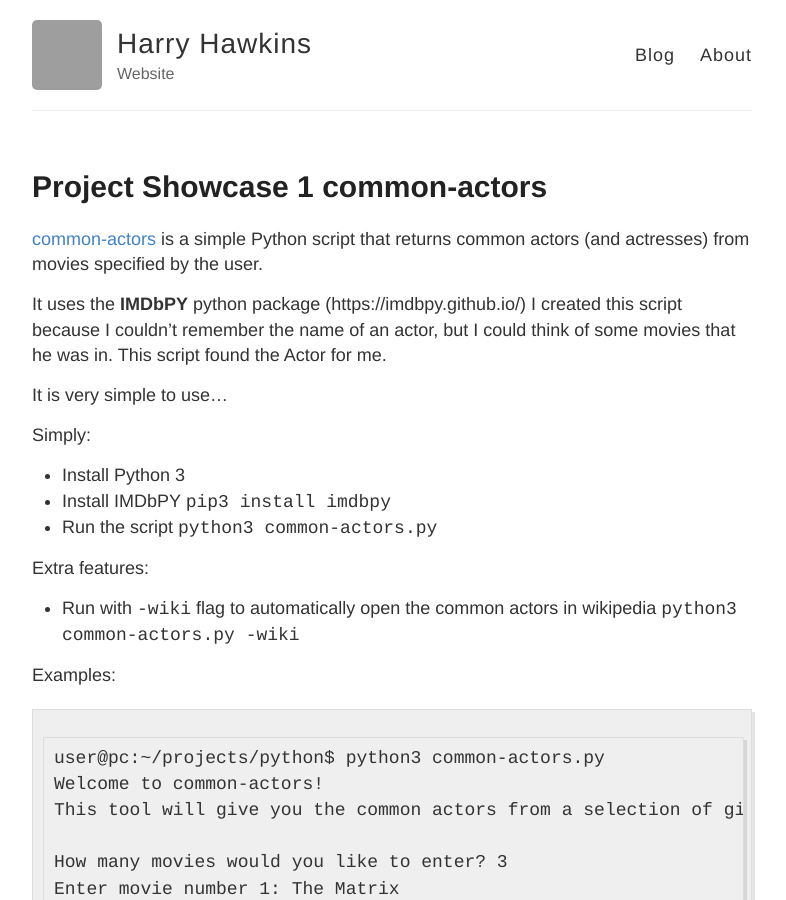
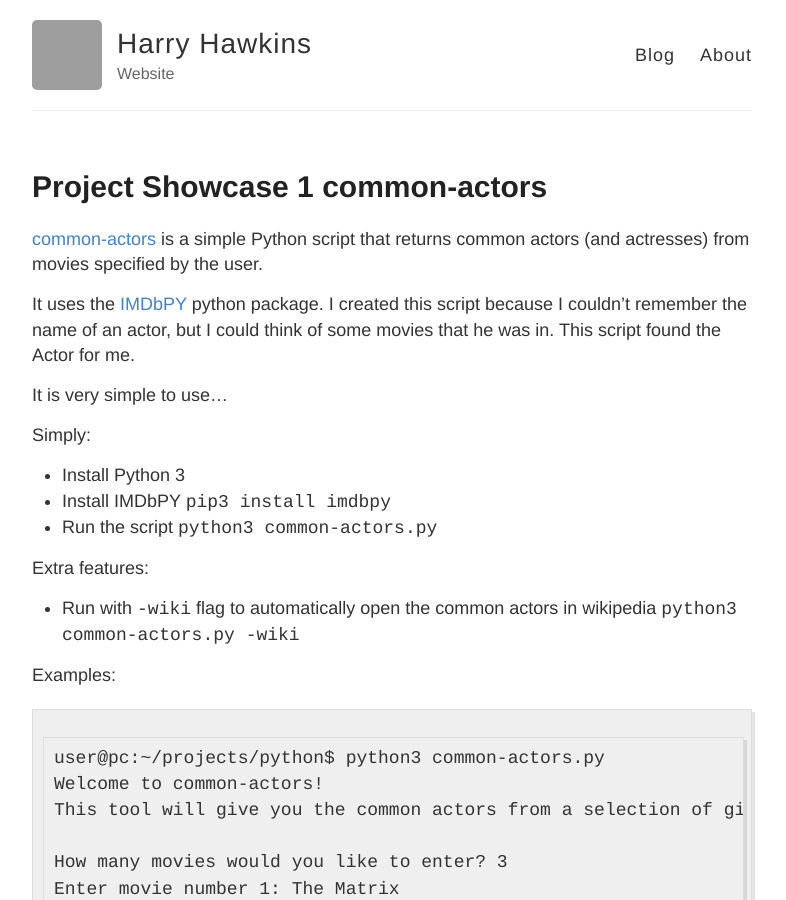
Before and after one commit to HarryHawkins/harryhawkins.github.io, a Jekyll site: the page built from _posts/2021-05-25-common-actors.md, in a window 1280 px wide and 900 px high. Shown: the whole window, without its empty margins (248-1034 px from the left). Built offline with Jekyll 4.4.1, drawn with Linux system fonts in a browser that asks for light colours; grey boxes are pictures that could not be loaded.

Commit message:
spelling

```diff
--- a/_posts/2021-05-25-common-actors.md
+++ b/_posts/2021-05-25-common-actors.md
@@ -5,7 +5,7 @@ title: Project Showcase 1 common-actors
 
 [common-actors](https://github.com/HarryHawkins/common-actors) is a simple Python script that returns common actors (and actresses) from movies specified by the user.
 
-It uses the **IMDbPY** python package (https://imdbpy.github.io/)
+It uses the [IMDbPY](https://imdbpy.github.io/) python package.
 I created this script because I couldn't remember the name of an actor, but I could think of some movies that he was in. This script found the Actor for me.
 
 It is very simple to use...
```
